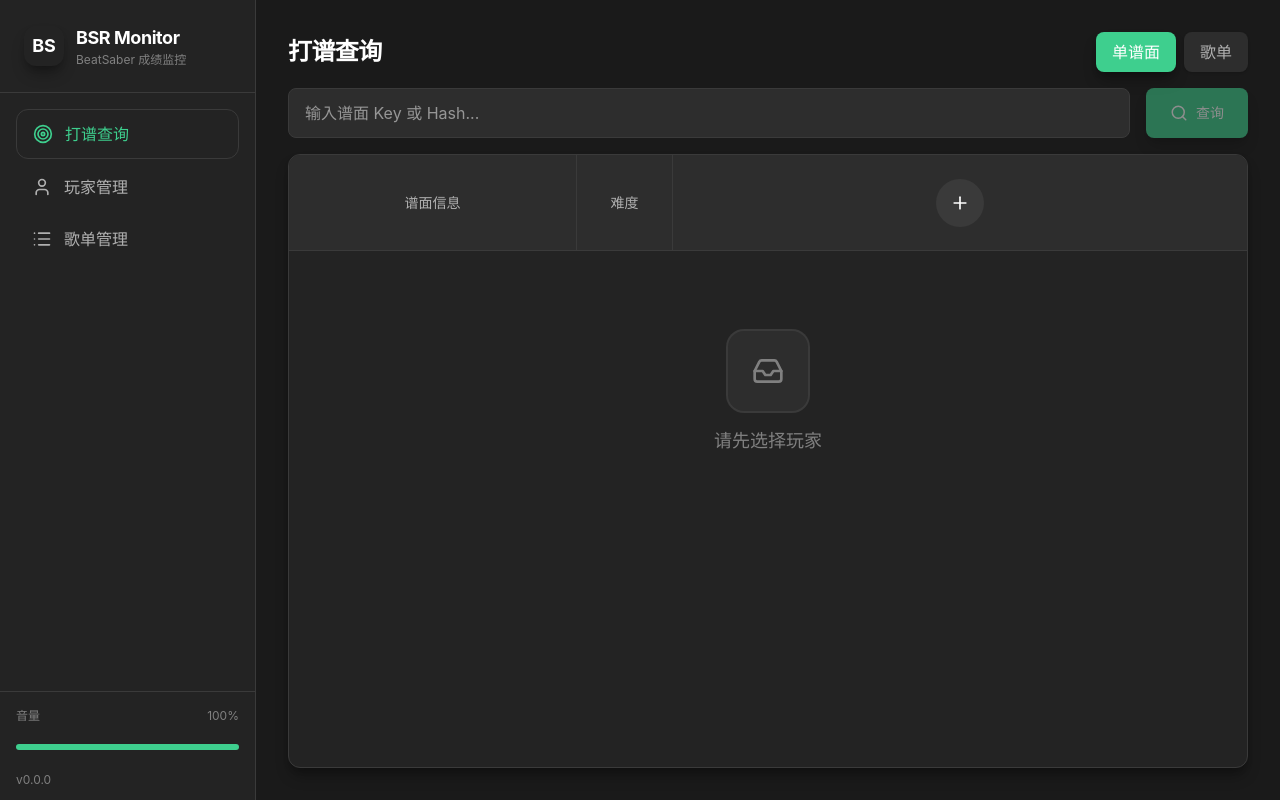
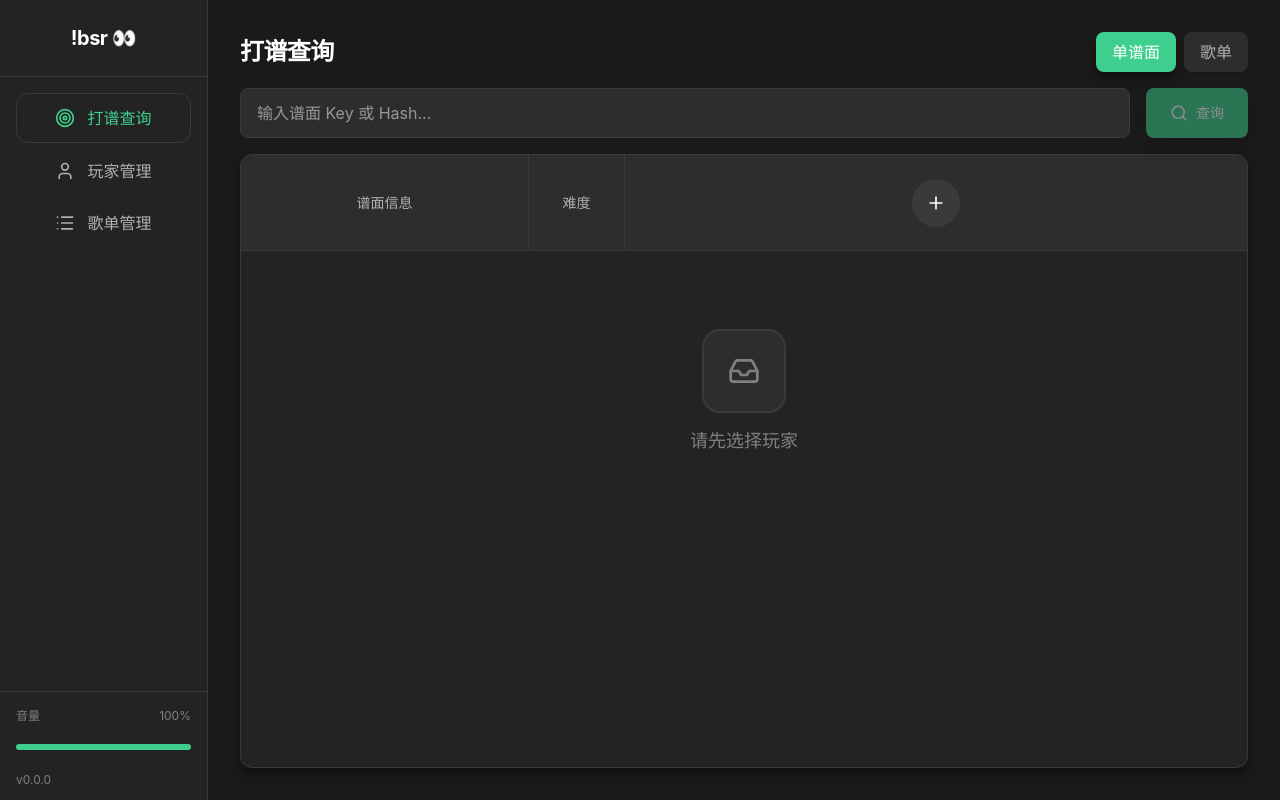
Before and after one commit to Hikari31768/BSR-Monitor, a React (Vite) app: page / in a window 1280 px wide. Built offline with nearby package versions, Linux system fonts and the light colour scheme.

Commit message:
10-17 左侧栏UI精简：Logo改为!bsr👀、导航按钮居中、宽度缩至80%

```diff
--- a/src/components/Sidebar.tsx
+++ b/src/components/Sidebar.tsx
@@ -21,18 +21,10 @@ export default function Sidebar() {
   }, []);
 
   return (
-    <aside className="w-64 bg-bs-bg-secondary border-r border-bs-border flex flex-col shrink-0">
+    <aside className="w-52 bg-bs-bg-secondary border-r border-bs-border flex flex-col shrink-0">
       {/* Logo 区域 */}
       <div className="p-6 border-b border-bs-border">
-        <div className="flex items-center gap-3">
-          <div className="w-10 h-10 rounded-xl bg-gradient-to-br from-bs-accent-primary to-bs-accent-secondary flex items-center justify-center text-white text-lg font-bold shadow-lg">
-            BS
-          </div>
-          <div>
-            <h1 className="text-lg font-bold text-bs-text-primary tracking-tight">BSR Monitor</h1>
-            <p className="text-xs text-bs-text-muted">BeatSaber 成绩监控</p>
-          </div>
-        </div>
+        <div className="text-xl font-bold text-bs-text-primary tracking-tight text-center">!bsr 👀</div>
       </div>
 
       {/* 导航菜单 */}
@@ -42,7 +34,7 @@ export default function Sidebar() {
             key={item.path}
             to={item.path}
             className={({ isActive }) =>
-              `flex items-center gap-3 px-4 py-3 rounded-xl transition-all duration-200 ${
+              `flex items-center gap-3 px-4 py-3 rounded-xl transition-all duration-200 justify-center ${
                 isActive
                   ? 'bg-bs-accent-primary/10 text-bs-accent-primary border border-bs-accent-primary/20'
                   : 'text-bs-text-secondary hover:bg-bs-bg-tertiary hover:text-bs-text-primary'
--- a/src/pages/Players.tsx
+++ b/src/pages/Players.tsx
@@ -4,7 +4,6 @@ import { listen, UnlistenFn } from '@tauri-apps/api/event';
 import { PlayerInfo, PlayerWithScoreCount, PlayerUIState } from '../types';
 import PlayerCard from '../components/PlayerCard';
 import Modal from '../components/Modal';
-import LoadingSpinner from '../components/LoadingSpinner';
 import EmptyState from '../components/EmptyState';
 import { Plus } from 'lucide-react';
 
@@ -12,7 +11,7 @@ export default function Players() {
   const [players, setPlayers] = useState<PlayerWithScoreCount[]>([]);
   const [playerUIStates, setPlayerUIStates] = useState<Record<string, PlayerUIState>>({});
   const [playerTaskIds, setPlayerTaskIds] = useState<Record<string, string>>({});
-  const [loading, setLoading] = useState(true);
+  const [loading, setLoading] = useState(false);
   const [showAddModal, setShowAddModal] = useState(false);
   const [showDeleteModal, setShowDeleteModal] = useState<string | null>(null);
   const [addForm, setAddForm] = useState({ id: '', liveUrl: '', alias: '' });
@@ -298,9 +297,6 @@ export default function Players() {
     }
   }
 
-  if (loading) return <LoadingSpinner />;
-
-
   return (
     <div className="animate-fade-in">
       {/* 页面标题 */}
--- a/src/pages/Playlists.tsx
+++ b/src/pages/Playlists.tsx
@@ -5,7 +5,6 @@ import { Playlist, PlaylistMap, PlaylistUIState } from '../types';
 import PlaylistCard from '../components/PlaylistCard';
 import MapCard from '../components/MapCard';
 import Modal from '../components/Modal';
-import LoadingSpinner from '../components/LoadingSpinner';
 import EmptyState from '../components/EmptyState';
 import { Plus } from 'lucide-react';
 
@@ -13,7 +12,7 @@ export default function Playlists() {
   const [playlists, setPlaylists] = useState<Playlist[]>([]);
   const [playlistUIStates, setPlaylistUIStates] = useState<Record<number, PlaylistUIState>>({});
   const [playlistTaskIds, setPlaylistTaskIds] = useState<Record<number, string>>({});
-  const [loading, setLoading] = useState(true);
+  const [loading, setLoading] = useState(false);
   const [showAddModal, setShowAddModal] = useState(false);
   const [showDeleteModal, setShowDeleteModal] = useState<number | null>(null);
   const [showMapsModal, setShowMapsModal] = useState<number | null>(null);
@@ -287,9 +286,6 @@ export default function Playlists() {
     }
   }
 
-  if (loading) return <LoadingSpinner />;
-
-
   return (
     <div className="animate-fade-in">
       <div className="flex items-center justify-between mb-8">
--- a/src/pages/ScoreTable.tsx
+++ b/src/pages/ScoreTable.tsx
@@ -41,7 +41,7 @@ export default function ScoreTable() {
   const [mapSort, setMapSort] = useState<'asc' | 'desc'>('asc');
 
   // 加载状态
-  const [loadingPlayers, setLoadingPlayers] = useState(true);
+  const [loadingPlayers, setLoadingPlayers] = useState(false);
   const [, setLoadingPlaylists] = useState(false);
   const [loadingData, setLoadingData] = useState(false);
   const [dataError, setDataError] = useState<string>('');
@@ -240,11 +240,6 @@ export default function ScoreTable() {
     return [...selectedPlayers].sort((a, b) => a.order - b.order);
   }, [selectedPlayers]);
 
-  if (loadingPlayers) {
-    return <LoadingSpinner />;
-  }
-
-
   return (
     <div className="animate-fade-in h-full flex flex-col">
       {/* 标题和模式切换同一行 */}
```
